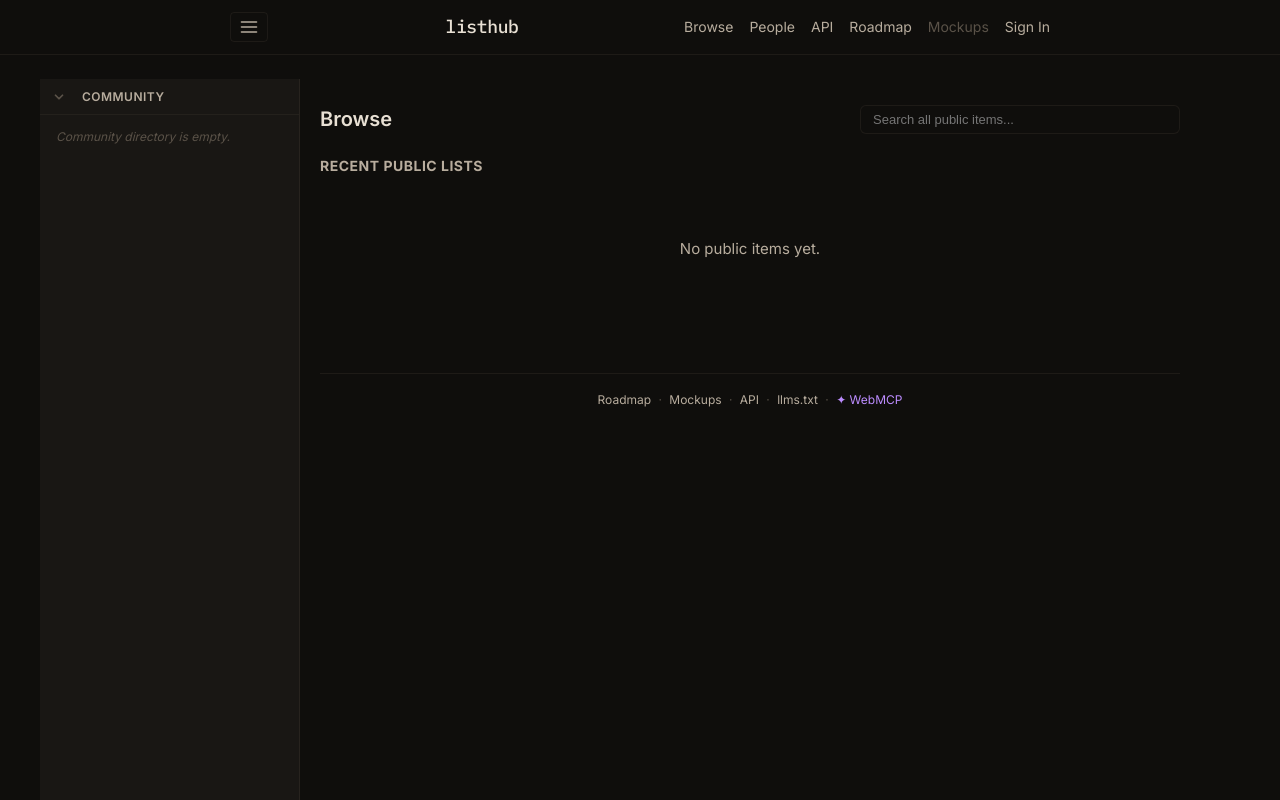
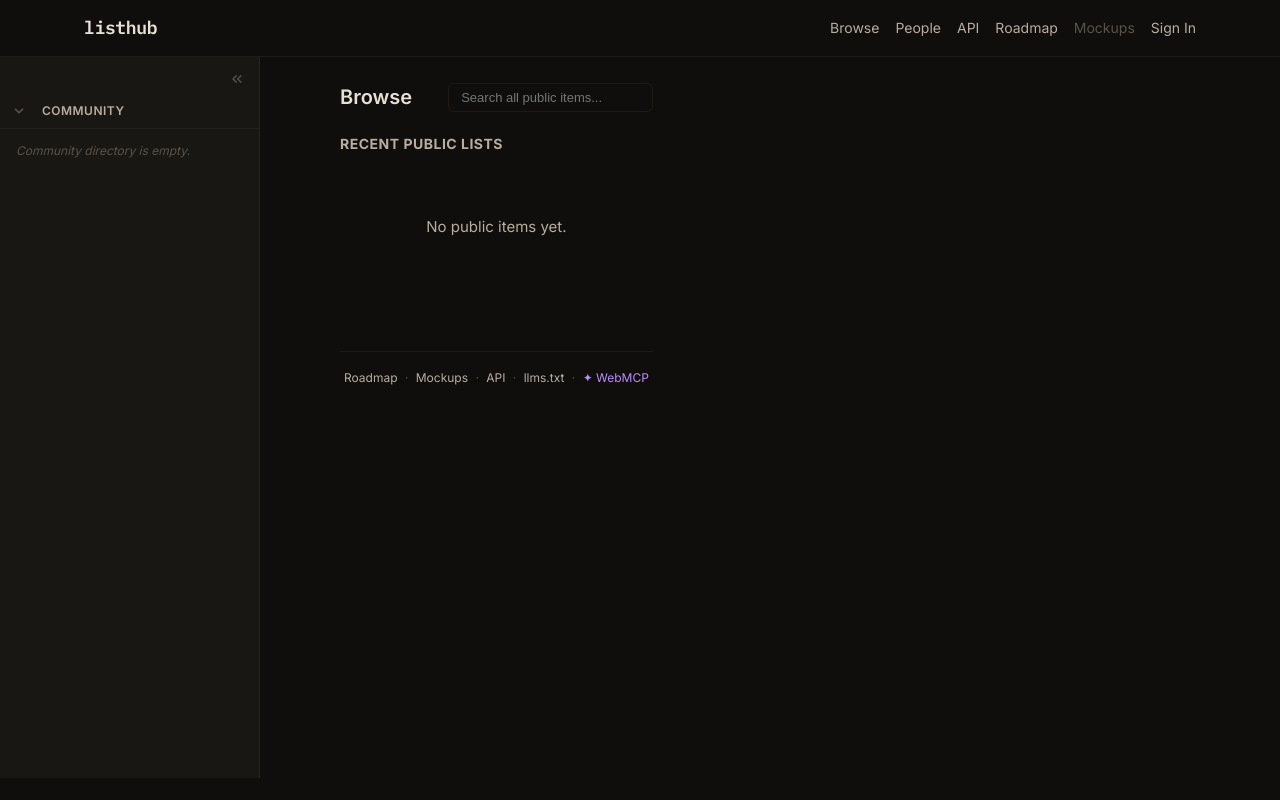
Before and after one commit to tmad4000/listhub, a Flask app: page /browse in a window 1280 px wide. Run offline with Flask 3, Linux system fonts and the light colour scheme; data that the repository does not hold is empty; some libraries are stand-ins or nearby versions.

Commit message:
feat: sidebar toggle redesign + layout fixes
- Move sidebar toggle inside sidebar (collapse arrows at top-right)
- Add expand tab on left edge when sidebar is collapsed
- Sidebar flush with page edge (no centered gap)
- More padding in main content area (40px vs 20px)
- Sticky header with proper height (56px)
- Logo: bolder weight, amber hover
- Visibility icons: more gap from folder names (8px)
- Header spans full width in sidebar mode

Co-Authored-By: Claude Opus 4.6 (1M context) <noreply@anthropic.com>

```diff
--- a/static/sidebar.css
+++ b/static/sidebar.css
@@ -30,20 +30,20 @@ body.has-sidebar .app-layout {
     display: grid;
     grid-template-columns: var(--sb-width) minmax(0, 1fr);
     min-height: calc(100vh - var(--sb-header-height));
-    max-width: calc(var(--sb-width) + 900px + 40px);
-    margin: 0 auto;
+    max-width: none;
+    margin: 0;
     gap: 0;
 }
 
 body.has-sidebar .app-main {
     min-width: 0;
-    padding: 24px 20px 40px;
+    padding: 24px 40px 40px;
 }
 
 body.has-sidebar .app-main.container {
     max-width: 900px;
-    margin-left: 0;
-    margin-right: 0;
+    margin-left: 40px;
+    margin-right: auto;
 }
 
 /* COLLAPSED — behave exactly like the pre-sidebar layout */
@@ -348,23 +348,52 @@ body.has-sidebar.sb-collapsed .app-main.container {
     color: var(--text, #e6edf3);
 }
 
-/* ── Header sidebar toggle button ── */
+/* ── Sidebar header (contains collapse button) ── */
+.sb-sidebar-header {
+    display: flex;
+    justify-content: flex-end;
+    padding: 8px 8px 0;
+}
 .sb-toggle {
     background: transparent;
-    border: 1px solid var(--border, #30363d);
-    color: var(--text-muted, #8b949e);
-    padding: 4px 8px;
+    border: none;
+    color: var(--text-dim, #5a5248);
+    padding: 6px;
     border-radius: 4px;
     cursor: pointer;
-    margin-right: 12px;
     display: flex;
     align-items: center;
     justify-content: center;
+    transition: color 0.12s, background 0.12s;
 }
 .sb-toggle:hover {
-    color: var(--text, #e6edf3);
-    border-color: var(--text-muted, #8b949e);
+    color: var(--text, #e8e0d4);
+    background: rgba(200, 180, 150, 0.1);
 }
+
+/* Expand button — visible only when sidebar is collapsed */
+.sb-expand {
+    display: none;
+    position: fixed;
+    left: 0;
+    top: 68px;
+    z-index: 50;
+    background: var(--bg-secondary);
+    border: none;
+    border-right: 1px solid var(--border);
+    border-bottom: 1px solid var(--border);
+    color: var(--text-dim);
+    padding: 8px 6px;
+    border-radius: 0 6px 6px 0;
+    cursor: pointer;
+    transition: color 0.12s, background 0.12s;
+}
+.sb-expand:hover {
+    color: var(--text);
+    background: var(--bg-tertiary);
+}
+body.has-sidebar.sb-collapsed .sb-expand { display: flex; }
+
 body.has-sidebar .header-inner {
     gap: 0;
 }
@@ -478,13 +507,17 @@ body.has-sidebar .header-inner {
     flex: 1;
     display: flex;
     align-items: center;
-    gap: 6px;
+    gap: 8px;
     padding: 5px 8px 5px 2px;
     font-size: 14px;
     color: var(--text, #e8e0d4);
     text-decoration: none;
     font-weight: 500;
     min-width: 0;
+}
+.sb-folder-link .vis-badge {
+    margin-left: 2px;
+    flex-shrink: 0;
 }
 .sb-folder-link:hover {
     color: var(--accent, #d4a04a);
--- a/static/sidebar.js
+++ b/static/sidebar.js
@@ -173,6 +173,15 @@
     });
   }
 
+  // Expand button (visible when collapsed)
+  var expandBtn = document.getElementById('sb-expand');
+  if (expandBtn) {
+    expandBtn.addEventListener('click', function () {
+      body.classList.remove('sb-collapsed');
+      try { localStorage.setItem(COLLAPSED_KEY, '0'); } catch (e) {}
+    });
+  }
+
   document.querySelectorAll('.sb-sidebar .sb-file-link, .sb-sidebar .sb-folder-link').forEach(function (a) {
     a.addEventListener('click', function () {
       if (isMobile()) body.classList.remove('sb-open');
--- a/static/style.css
+++ b/static/style.css
@@ -54,13 +54,17 @@ a:hover { color: var(--accent-hover); text-decoration: underline; }
 .container { max-width: var(--max-width); margin: 0 auto; padding: 0 20px; }
 .header {
     border-bottom: 1px solid var(--border);
-    padding: 12px 0;
-    margin-bottom: 24px;
+    padding: 0;
+    position: sticky;
+    top: 0;
+    z-index: 100;
+    background: var(--bg);
 }
 .header-inner {
-    max-width: var(--max-width);
+    max-width: calc(var(--max-width) + 300px);
     margin: 0 auto;
-    padding: 0 20px;
+    padding: 0 24px;
+    height: 56px;
     display: flex;
     justify-content: space-between;
     align-items: center;
@@ -68,13 +72,11 @@ a:hover { color: var(--accent-hover); text-decoration: underline; }
 .logo {
     font-family: var(--font-mono);
     font-size: 1.125rem;
-    font-weight: 500;
+    font-weight: 600;
     letter-spacing: -0.02em;
     color: var(--text);
 }
-.logo .bracket { color: var(--text-dim); }
-.logo .name { color: var(--text); }
-.logo:hover { color: var(--text); text-decoration: none; }
+.logo:hover { color: var(--accent); text-decoration: none; }
 .header-nav { display: flex; gap: 16px; align-items: center; }
 .header-nav a { color: var(--text-muted); font-size: 14px; }
 .header-nav a:hover { color: var(--text); text-decoration: none; }
--- a/templates/_sidebar.html
+++ b/templates/_sidebar.html
@@ -12,6 +12,11 @@
      - A body with the tree
    ────────────────────────────────────────────────── #}
 <aside class="sb-sidebar" id="sb-sidebar">
+  <div class="sb-sidebar-header">
+    <button class="sb-toggle" id="sb-toggle" aria-label="Collapse sidebar" title="Collapse sidebar (⌘\)">
+      <svg width="16" height="16" viewBox="0 0 24 24" fill="none" stroke="currentColor" stroke-width="2" stroke-linecap="round" stroke-linejoin="round"><polyline points="11 17 6 12 11 7"/><polyline points="18 17 13 12 18 7"/></svg>
+    </button>
+  </div>
   <div class="sb-sidebar-inner">
 
     {% if current_user.is_authenticated %}
--- a/templates/base.html
+++ b/templates/base.html
@@ -18,9 +18,6 @@
 <body class="has-sidebar">
     <header class="header">
         <div class="header-inner">
-            <button class="sb-toggle" id="sb-toggle" aria-label="Toggle sidebar" title="Toggle sidebar">
-                <svg width="20" height="20" viewBox="0 0 24 24" fill="none" stroke="currentColor" stroke-width="2" stroke-linecap="round" stroke-linejoin="round"><line x1="3" y1="6" x2="21" y2="6"/><line x1="3" y1="12" x2="21" y2="12"/><line x1="3" y1="18" x2="21" y2="18"/></svg>
-            </button>
             <a href="/" class="logo">listhub</a>
             <nav class="header-nav">
                 <a href="{{ url_for('views.browse') }}">Browse</a>
@@ -51,6 +48,9 @@
     </header>
 
     <div class="app-layout">
+        <button class="sb-expand" id="sb-expand" aria-label="Expand sidebar" title="Expand sidebar (⌘\)">
+            <svg width="16" height="16" viewBox="0 0 24 24" fill="none" stroke="currentColor" stroke-width="2" stroke-linecap="round" stroke-linejoin="round"><polyline points="13 7 18 12 13 17"/><polyline points="6 7 11 12 6 17"/></svg>
+        </button>
         {% include '_sidebar.html' %}
 
         <main class="app-main container">
```
